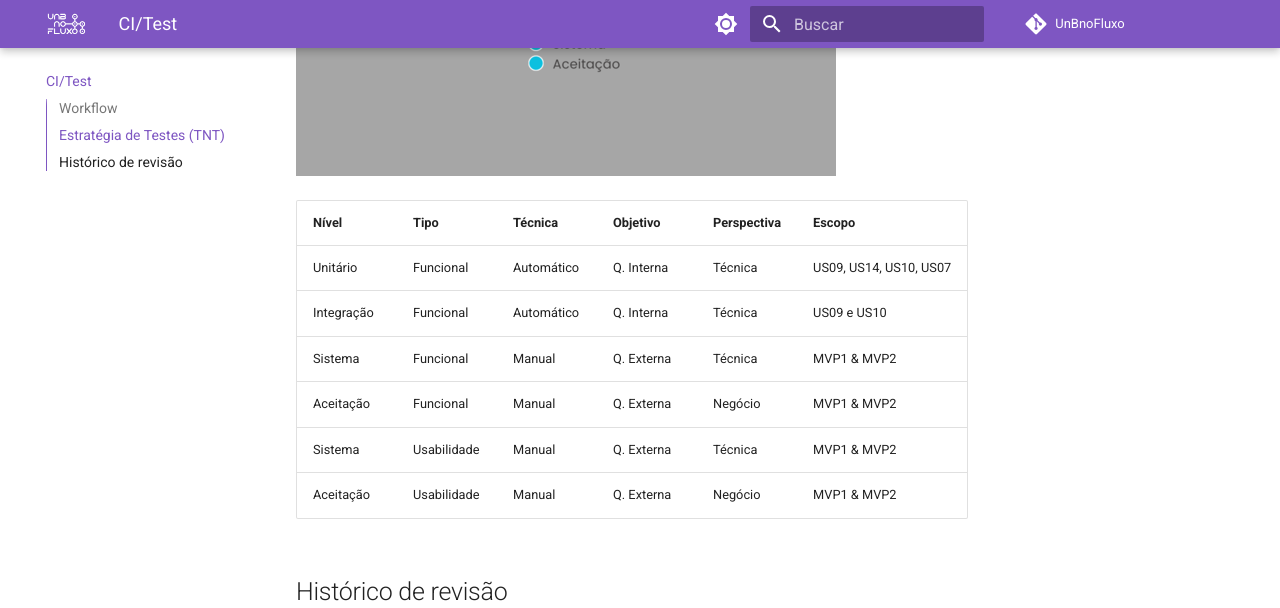
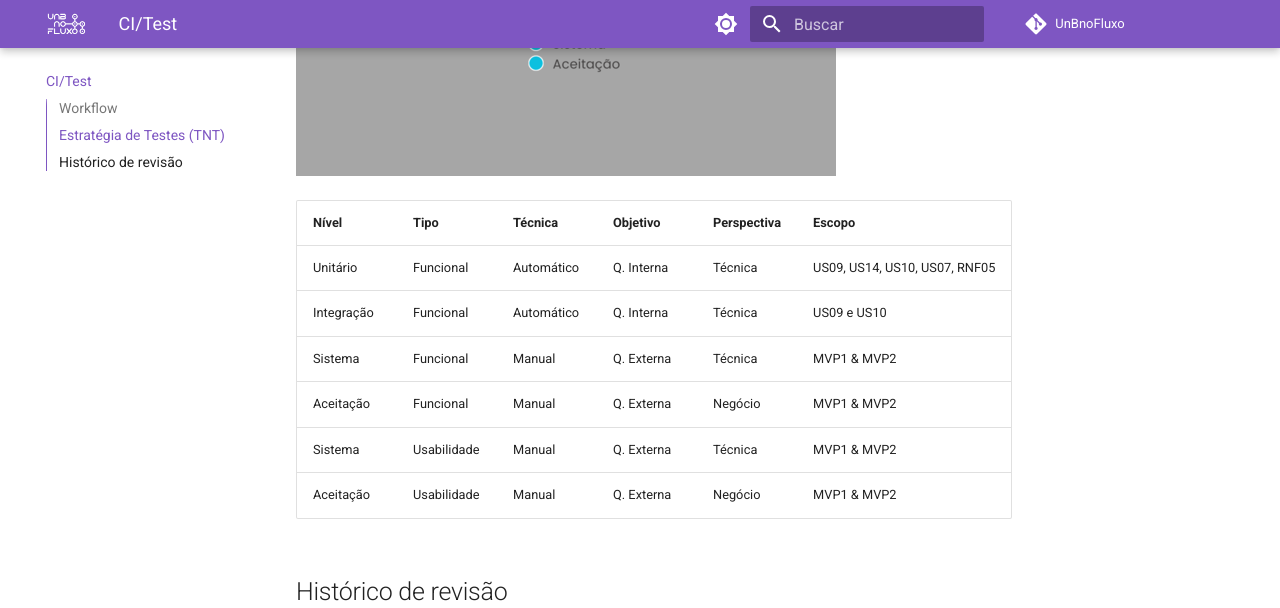
Before and after one commit to mdsreq-fga-unb/2023.1-UnBnoFluxo, an MkDocs documentation site: the page built from docs/CITest.md, in a window 1280 px wide and 900 px high, scrolled down 1252 px. Shown: the top 608 px of the window. Built offline with MkDocs 1.6.1 and Material for MkDocs 9.7.7, drawn with Linux system fonts in a browser that asks for light colours; comment, search, counter and statistics services are not loaded.

Commit message:
updated scope

```diff
--- a/docs/CITest.md
+++ b/docs/CITest.md
@@ -12,14 +12,14 @@ Como o projeto será desenvolvido em React e Java, a seguinte estrutura de workf
 A abordagem TNT adotada será:
 ![Estratégia de testes](./img/EstrategiaTestes.png)
 
-| Nível      | Tipo        | Técnica    | Objetivo   | Perspectiva | Escopo                 |
-| ---------- | ----------- | ---------- | ---------- | ----------- | ---------------------- |
-| Unitário   | Funcional   | Automático | Q. Interna | Técnica     | US09, US14, US10, US07 |
-| Integração | Funcional   | Automático | Q. Interna | Técnica     | US09 e US10            |
-| Sistema    | Funcional   | Manual     | Q. Externa | Técnica     | MVP1 & MVP2            |
-| Aceitação  | Funcional   | Manual     | Q. Externa | Negócio     | MVP1 & MVP2            |
-| Sistema    | Usabilidade | Manual     | Q. Externa | Técnica     | MVP1 & MVP2            |
-| Aceitação  | Usabilidade | Manual     | Q. Externa | Negócio     | MVP1 & MVP2            |
+| Nível      | Tipo        | Técnica    | Objetivo   | Perspectiva | Escopo                        |
+| ---------- | ----------- | ---------- | ---------- | ----------- | ----------------------------- |
+| Unitário   | Funcional   | Automático | Q. Interna | Técnica     | US09, US14, US10, US07, RNF05 |
+| Integração | Funcional   | Automático | Q. Interna | Técnica     | US09 e US10                   |
+| Sistema    | Funcional   | Manual     | Q. Externa | Técnica     | MVP1 & MVP2                   |
+| Aceitação  | Funcional   | Manual     | Q. Externa | Negócio     | MVP1 & MVP2                   |
+| Sistema    | Usabilidade | Manual     | Q. Externa | Técnica     | MVP1 & MVP2                   |
+| Aceitação  | Usabilidade | Manual     | Q. Externa | Negócio     | MVP1 & MVP2                   |
 
 ## Histórico de revisão
 
```
